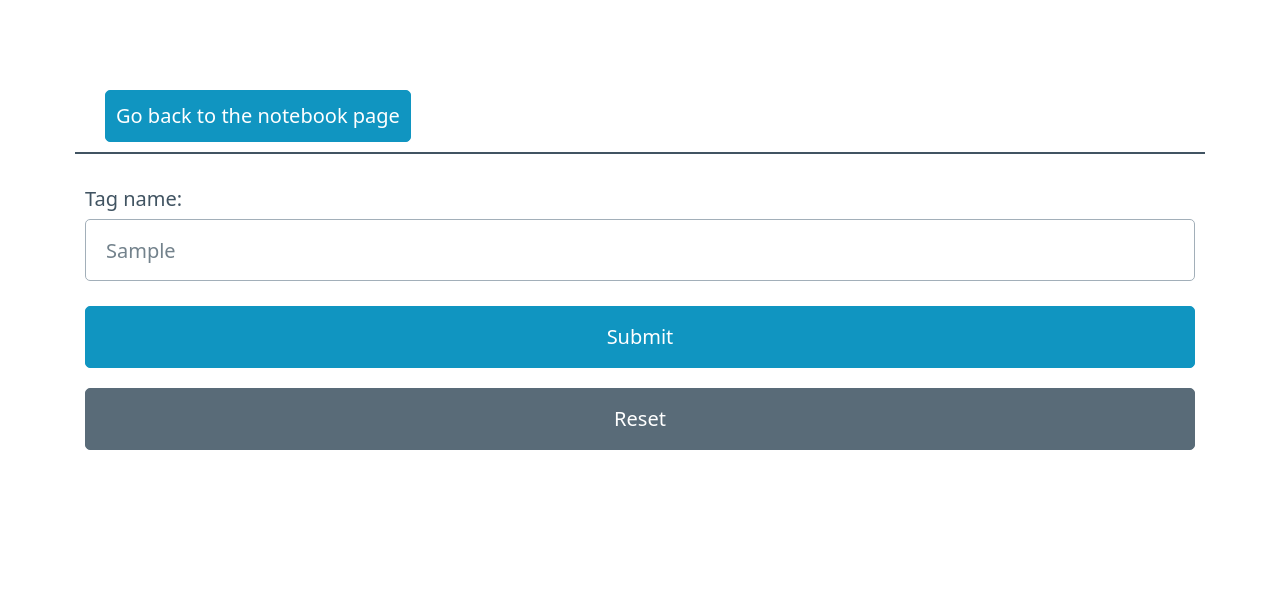
After one commit to Dimasta22/Personal_assistant_WEB_project, a Flask app: template src/templates/tag_edit.html in a window 1280 px wide. The commit adds this page. Shown: the top 589 px of the page. Run offline with Flask 2, Linux system fonts and the light colour scheme; the template is opened without the code that fills it: most values are stand-ins (such as "Sample title", 1, 10 or a date in 2020); parts of the project's set-up code (start-up, migrations or seed data) failed here and were passed over.

Commit message:
edit - tags - done

```diff
--- a/src/templates/notes.html
+++ b/src/templates/notes.html
@@ -30,7 +30,7 @@
                     Tags: </label>
                 <select name="note_tags">
                     {% for tag in all_tags %}
-                    <option value="{{tag.id}}">{{tag.name}}</option>
+                    <option value="{{tag.name}}">{{tag.name}}</option>
                     {% endfor %}
                 </select>
             </label>
--- /dev/null
+++ b/src/templates/tag_edit.html
@@ -0,0 +1,31 @@
+<!DOCTYPE html>
+<html lang="en">
+<head>
+    <meta charset="UTF-8"/>
+    <title>Tag {{d_tag}} information</title>
+    <link
+            rel="stylesheet"
+            href="https://unpkg.com/@picocss/pico@latest/css/pico.min.css"
+    />
+</head>
+ </head>
+  <body>
+    <main class="container">
+      <nav style="margin-bottom: 20px; border-bottom: 2px solid; padding-left: 30px">
+        <ul>
+          <li><a href="/Notebook" role="button"> Go back to the notebook page </a></li>
+        </ul>
+      </nav>
+      <form method="POST" action="/edit_tag/{{d_tag.id}}">
+        <div style="padding: 10px">
+          <label
+            >Tag name:
+            <input type="text" name="tag_name" placeholder={{d_tag}} required />
+          </label>
+          <button type="submit">Submit</button>
+		  <button type="reset" class="secondary">Reset</button>
+        </div>
+      </form>
+    </main>
+  </body>
+</html>
```
Also changed, not shown: src/repository/note.py (added, +10 -0 lines), src/repository/tag.py (+6 -2 lines), src/routes.py (+14 -4 lines), 1 other file.
